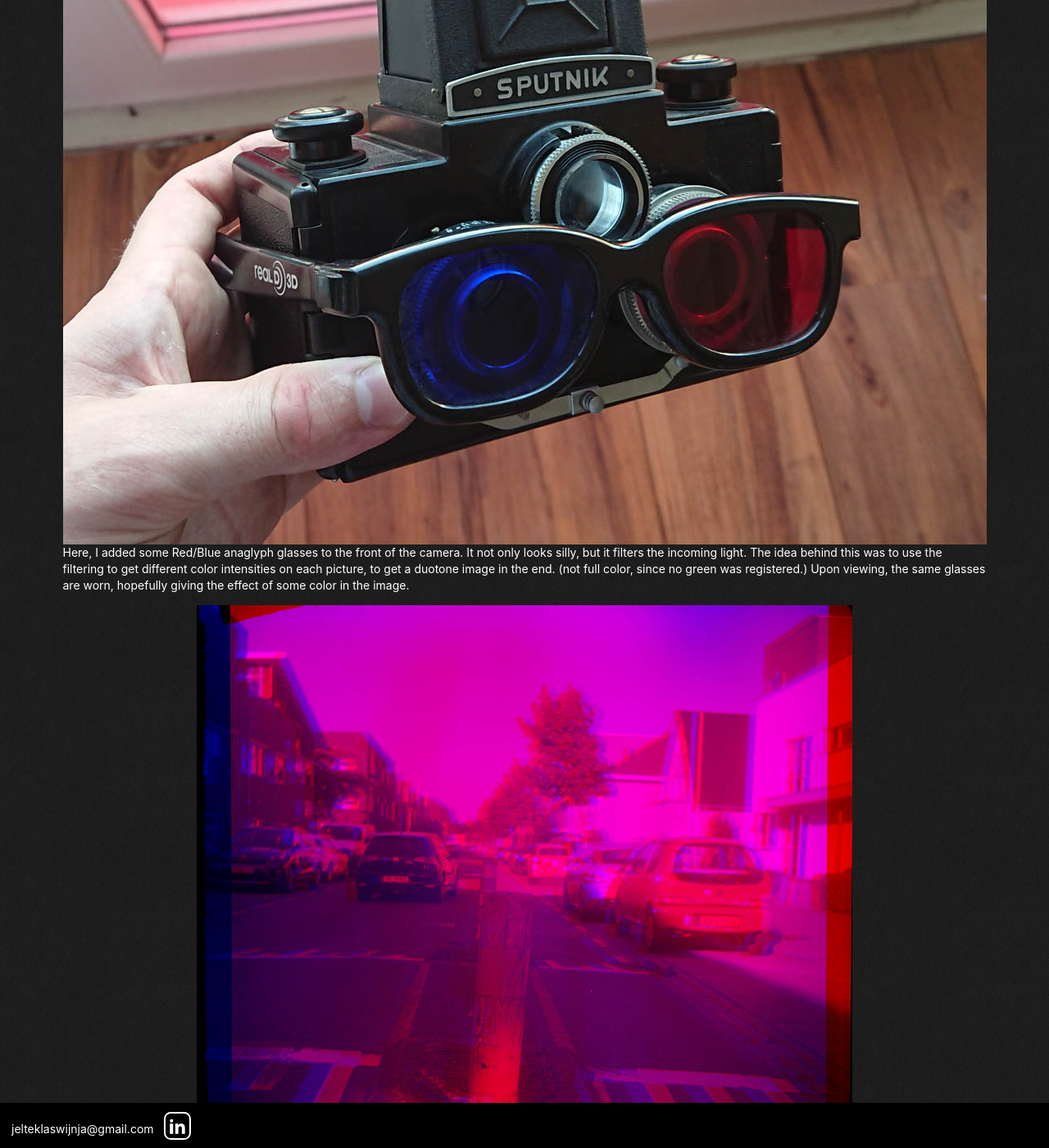
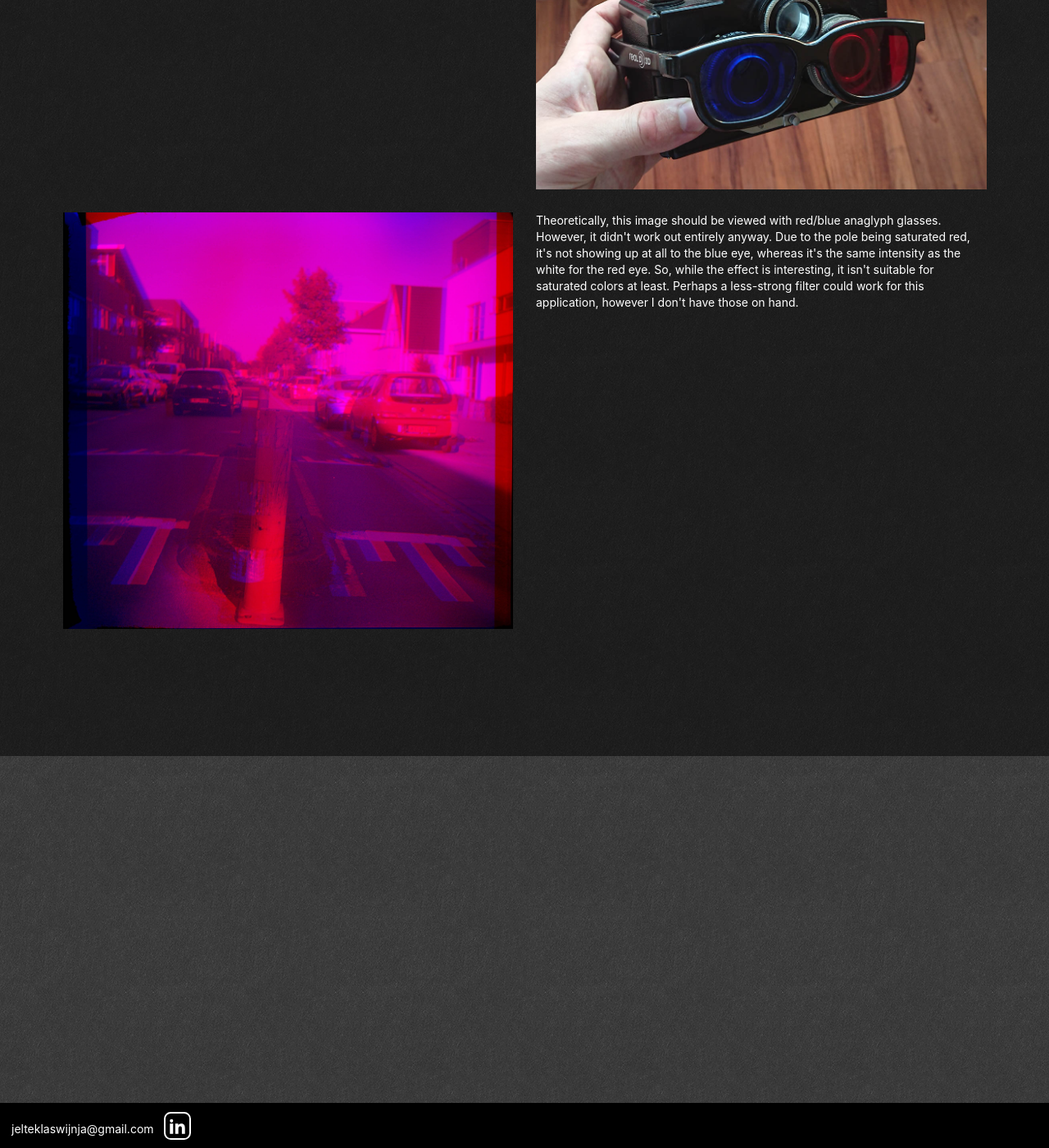
Before and after one commit to Jelte1234/Jelte1234.github.io, a Jekyll site: the page built from portfolio/_photo_various/2020-06-23-Stereophotography,_the_first_roll.md, in a window 1280 px wide and 1400 px high, scrolled down 2369 px. Shown: the whole window at 82% size. Built offline with Jekyll 4.4.1, drawn with Linux system fonts in a browser that asks for light colours; some of the changed text lies outside the part shown.

Commit message:
Floating some images left and right

```diff
--- a/portfolio/_photo_various/2020-06-23-Stereophotography,_the_first_roll.md
+++ b/portfolio/_photo_various/2020-06-23-Stereophotography,_the_first_roll.md
@@ -27,10 +27,21 @@
 
 In this picture, I tried to explore leading lines in a different direction, and see how a low camera standpoint affects the perception
 
-<img class="ui right floated image" src="/assets/images/photography/photo_various/illustrative/sputnik3d.jpg"/>
+<div class="ui two column grid">
+<div class="column">
+Here, I added some Red/Blue anaglyph glasses to the front of the camera. It not only looks silly, but it filters the incoming light. The idea behind this was to use the filtering to get different color intensities on each picture, to get a duotone image in the end. (not full color, since no green was registered.) Upon viewing, the same glasses are worn, hopefully giving the effect of some color in the image.
+</div>
+<div class="column">
+  <img class="ui huge image" src="/assets/images/photography/photo_various/illustrative/sputnik3d.jpg"/>
+</div>
+</div>
 
-Here, I added some Red/Blue anaglyph glasses to the front of the camera. It not only looks silly, but it filters the incoming light. The idea behind this was to use the filtering to get different color intensities on each picture, to get a duotone image in the end. (not full color, since no green was registered.) Upon viewing, the same glasses are worn, hopefully giving the effect of some color in the image.
 
+<div class="ui two column grid">
+<div class="column">
 <img class="ui huge centered image" src="/assets/images/photography/photo_various/photos/2020-06-23 Sputnik Kodak400tx@200 phot005RBanaglyphwebready.jpg"/>
-
+</div>
+<div class="column">
 Theoretically, this image should be viewed with red/blue anaglyph glasses. However, it didn't work out entirely anyway. Due to the pole being saturated red, it's not showing up at all to the blue eye, whereas it's the same intensity as the white for the red eye. So, while the effect is interesting, it isn't suitable for saturated colors at least. Perhaps a less-strong filter could work for this application, however I don't have those on hand.
+</div>
+</div>
```
